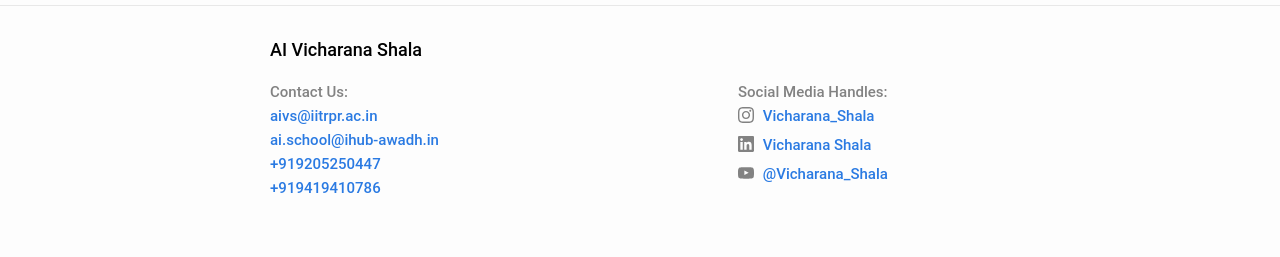
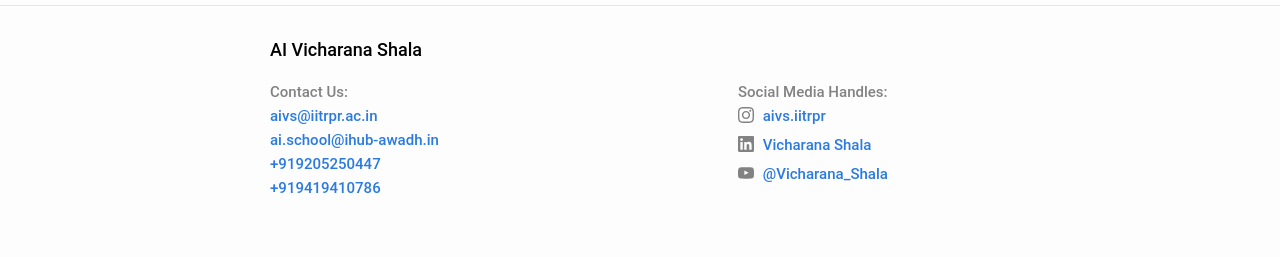
Before and after one commit to sudarshansudarshan/aicamp, a Jekyll site: the page built from index.markdown, in a window 1280 px wide. Shown: the part 940-1197 px from the top of the page. Built offline with Jekyll 4.4.1, drawn with Linux system fonts in a browser that asks for light colours.

Commit message:
Update _config.yml

```diff
--- a/_config.yml
+++ b/_config.yml
@@ -68,7 +68,7 @@
 #github_username:  jekyll
 youtube_username: "@Vicharana_Shala"
 linkedin_username: "Vicharana Shala"
-instagram_username: Vicharana_Shala
+instagram_username: aivs.iitrpr
 
 
 # Build settings
```
